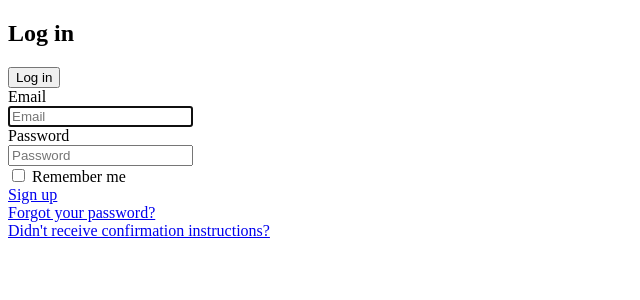
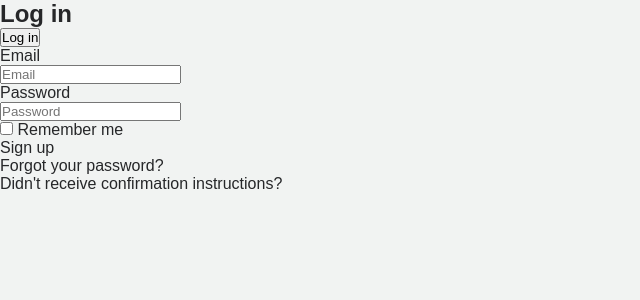
Before and after one commit to dialite/budget-app, a Rails app: page /users/sign_in in a window 1280 px wide. Shown: the top 300 px of the page, without its empty margins (0-640 px from the left). Run offline with Rails 7, Linux system fonts and the light colour scheme; some web fonts are replaced.

Commit message:
Apply initial styling to the whole web pages

```diff
--- a/app/assets/stylesheets/application.css
+++ b/app/assets/stylesheets/application.css
@@ -13,3 +13,66 @@
  *= require_tree .
  *= require_self
  */
+
+@import url("https://fonts.cdnfonts.com/css/proxima-nova-2");
+
+:root {
+  --orange: #e68d45;
+  --brown: #aa3e42;
+  --green: #5baf78;
+  --blue: #3470b4;
+  --black: #262729;
+  --dark: #434b54;
+  --greya: #f1f3f2;
+  --greyb: #e8eae9;
+  --greyc: #c7ccca;
+  --white: #fff;
+  --mainFont: "Montserrat", sans-serif;
+}
+
+*,
+*::before,
+*::after {
+  box-sizing: border-box;
+  margin: 0;
+  padding: 0;
+  outline: none;
+}
+
+a {
+  text-decoration: none;
+  color: inherit;
+}
+
+a:hover {
+  text-decoration: underline;
+}
+
+img {
+  width: 100%;
+  height: auto;
+}
+
+textarea {
+  font-family: var(--mainFont);
+  font-size: 16px;
+}
+
+body {
+  font-family: var(--mainFont);
+  color: var(--black);
+  overflow-x: hidden;
+  background-color: var(--greya);
+}
+
+@media (max-width: 768px) {
+  .container {
+    width: 90%;
+    margin: 0 auto;
+  }
+
+  .column {
+    width: 100%;
+    margin-bottom: 20px;
+  }
+}
```
